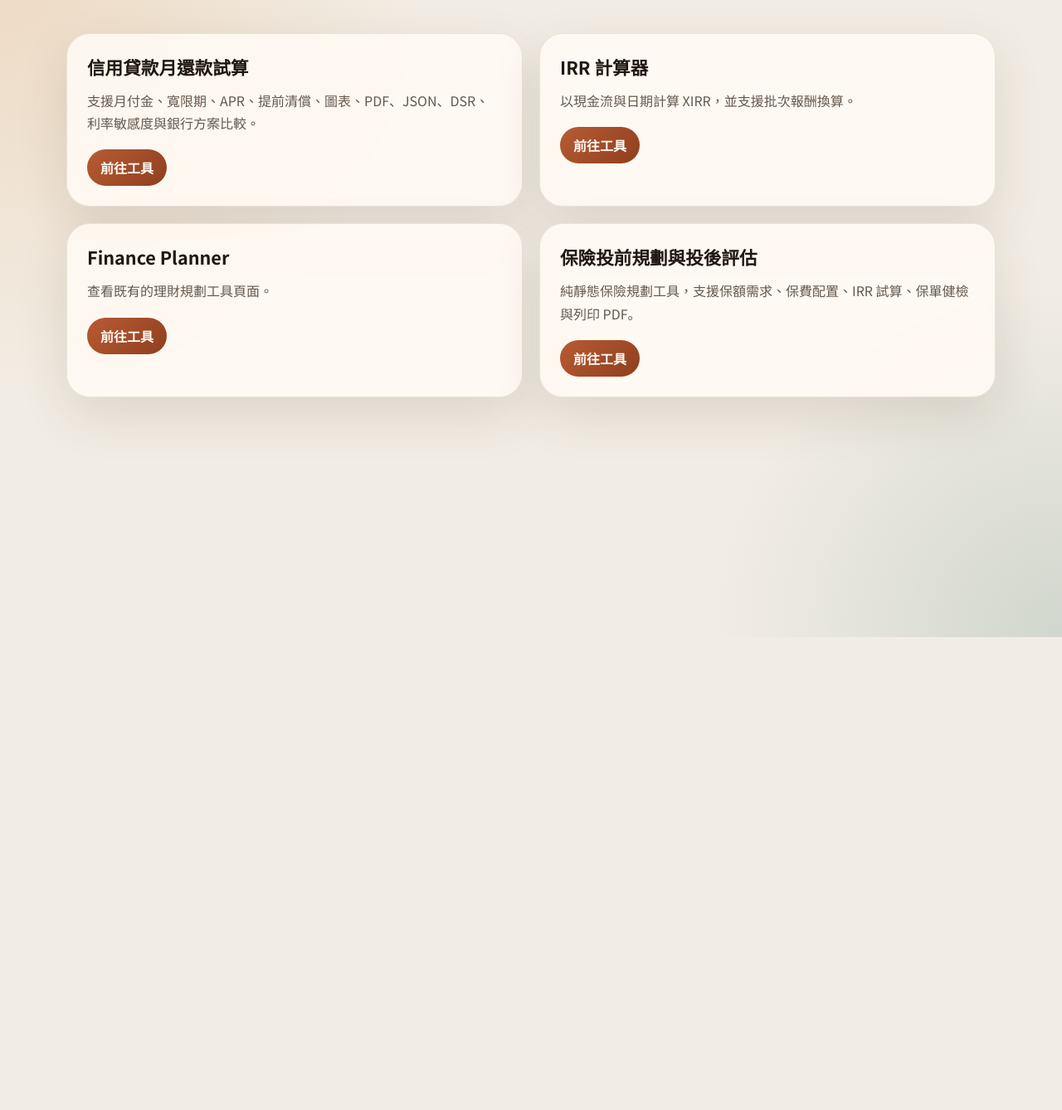
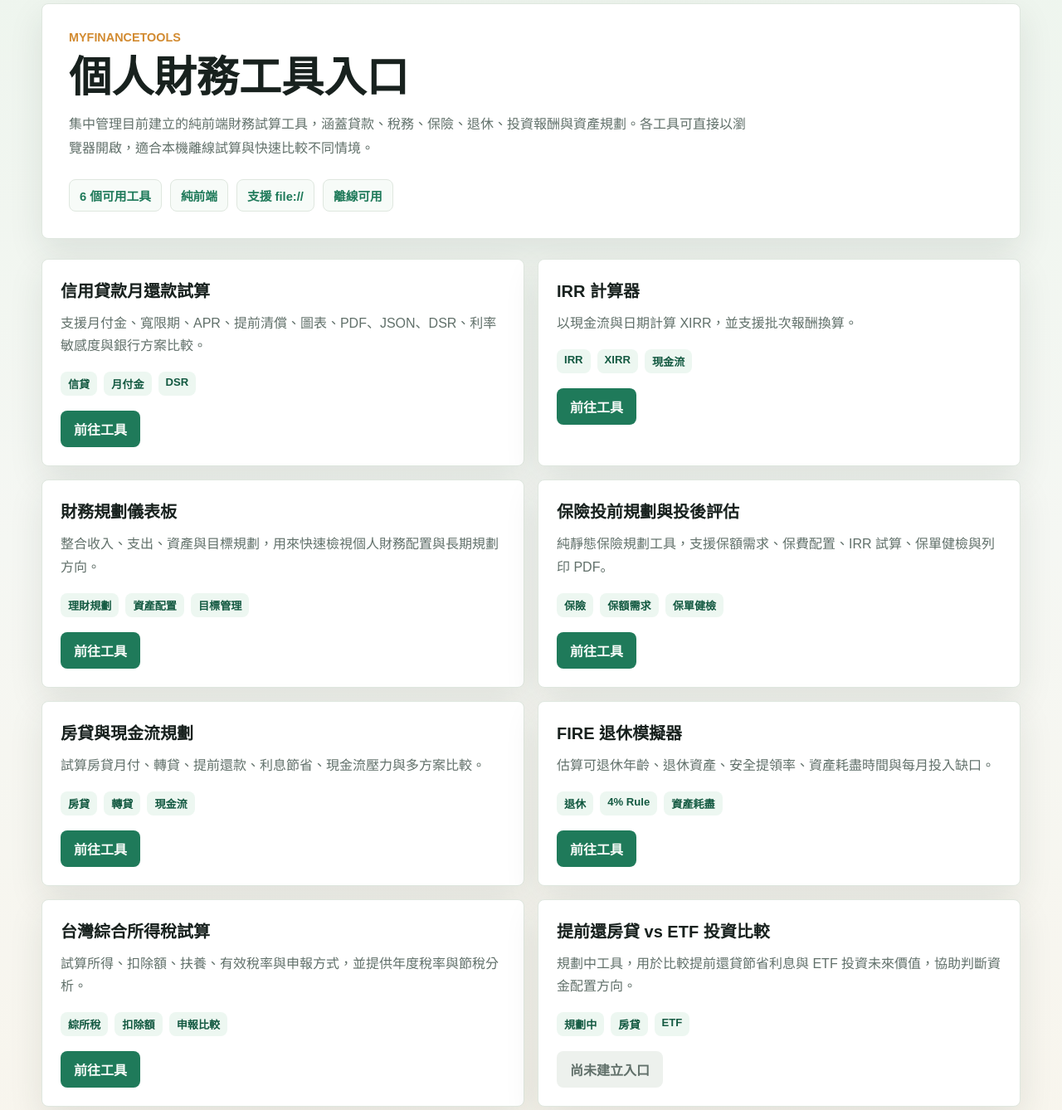
Before and after one commit to archer0615/MyFinanceTools, a plain HTML site: page index.html in a window 1280 px wide. Shown: the part 32-1370 px from the top of the page at 83% size. Before the commit the page ends 800 px from the top, so only its background shows below. Drawn offline with Linux system fonts and the light colour scheme.

Commit message:
UPDATE 首頁

```diff
--- a/index.html
+++ b/index.html
@@ -3,105 +3,174 @@
 <head>
   <meta charset="UTF-8">
   <meta name="viewport" content="width=device-width, initial-scale=1.0">
-  <title>Other Tools</title>
-  <link rel="preconnect" href="https://fonts.googleapis.com">
-  <link rel="preconnect" href="https://fonts.gstatic.com" crossorigin>
-  <link href="https://fonts.googleapis.com/css2?family=Noto+Sans+TC:wght@400;500;700;800&family=Space+Grotesk:wght@500;700&display=swap" rel="stylesheet">
+  <title>MyFinanceTools</title>
   <style>
     :root {
-      --bg: #f2ede4;
-      --text: #21170f;
-      --muted: #65584d;
-      --panel: rgba(255, 250, 243, 0.9);
-      --panel-border: rgba(93, 70, 50, 0.12);
-      --primary: #b85b34;
-      --secondary: #215f59;
-      --shadow: 0 22px 60px rgba(63, 41, 18, 0.12);
+      --bg: #f5f7f3;
+      --text: #18211e;
+      --muted: #61706a;
+      --panel: #ffffff;
+      --panel-border: #dfe7df;
+      --primary: #1f7a5a;
+      --secondary: #d28b31;
+      --shadow: 0 16px 42px rgba(28, 50, 42, 0.1);
     }
 
     * { box-sizing: border-box; }
     body {
       margin: 0;
       min-height: 100vh;
-      font-family: "Noto Sans TC", sans-serif;
+      font-family: Arial, "Microsoft JhengHei", "Noto Sans TC", sans-serif;
       color: var(--text);
-      background:
-        radial-gradient(circle at top left, rgba(220, 141, 66, 0.2), transparent 34%),
-        radial-gradient(circle at bottom right, rgba(33, 95, 89, 0.16), transparent 28%),
-        var(--bg);
+      background: linear-gradient(180deg, #eef5ee 0%, var(--bg) 48%, #f8f5ed 100%);
     }
 
     a { color: inherit; text-decoration: none; }
-    .page { width: min(1120px, calc(100% - 32px)); margin: 0 auto; padding: 48px 0 72px; }
+    .page { width: min(1180px, calc(100% - 32px)); margin: 0 auto; padding: 36px 0 64px; }
     .hero, .card {
       background: var(--panel);
       border: 1px solid var(--panel-border);
-      border-radius: 28px;
+      border-radius: 8px;
       box-shadow: var(--shadow);
-      backdrop-filter: blur(16px);
     }
-    .hero { padding: 40px; }
+    .hero { padding: 32px; }
     .eyebrow {
       margin: 0 0 12px;
       text-transform: uppercase;
-      letter-spacing: 0.14em;
+      letter-spacing: 0;
       color: var(--secondary);
-      font: 700 0.78rem "Space Grotesk", sans-serif;
+      font-weight: 800;
+      font-size: 0.9rem;
     }
-    h1 { margin: 0; font-size: clamp(2.1rem, 4vw, 4rem); line-height: 1.1; }
-    .subtitle { margin: 16px 0 0; max-width: 760px; color: var(--muted); line-height: 1.8; }
+    h1 { margin: 0; font-size: clamp(2rem, 4vw, 3.4rem); line-height: 1.12; letter-spacing: 0; }
+    .subtitle { margin: 14px 0 0; max-width: 820px; color: var(--muted); line-height: 1.8; }
+    .summary {
+      display: flex;
+      flex-wrap: wrap;
+      gap: 10px;
+      margin-top: 22px;
+    }
+    .summary span {
+      padding: 8px 12px;
+      border: 1px solid var(--panel-border);
+      border-radius: 8px;
+      color: var(--primary);
+      background: #f7fbf8;
+      font-weight: 700;
+      font-size: 0.92rem;
+    }
     .grid {
       display: grid;
       grid-template-columns: repeat(2, minmax(0, 1fr));
-      gap: 20px;
+      gap: 16px;
       margin-top: 24px;
     }
-    .card { padding: 24px; }
-    .card h2 { margin: 0; font-size: 1.35rem; }
+    .card { padding: 22px; }
+    .card h2 { margin: 0; font-size: 1.25rem; letter-spacing: 0; }
     .card p { margin: 12px 0 18px; color: var(--muted); line-height: 1.7; }
+    .meta {
+      display: flex;
+      flex-wrap: wrap;
+      gap: 8px;
+      margin-bottom: 18px;
+    }
+    .meta span {
+      padding: 5px 9px;
+      border-radius: 8px;
+      color: #135941;
+      background: #edf7f1;
+      font-size: 0.82rem;
+      font-weight: 700;
+    }
     .link {
       display: inline-block;
       padding: 10px 16px;
-      border-radius: 999px;
-      background: linear-gradient(135deg, var(--primary), #8f3f1e);
-      color: #fff9f4;
+      border-radius: 8px;
+      background: var(--primary);
+      color: #f7fbf8;
       font-weight: 700;
+    }
+    .link.disabled {
+      color: #61706a;
+      background: #edf1ed;
+      cursor: default;
     }
     @media (max-width: 720px) {
       .page { width: min(100% - 20px, 100%); padding: 20px 0 44px; }
-      .hero, .card { border-radius: 22px; }
-      .hero, .card { padding: 22px; }
+      .hero, .card { padding: 20px; }
       .grid { grid-template-columns: 1fr; }
     }
   </style>
 </head>
 <body>
   <main class="page">
-
+    <section class="hero">
+      <p class="eyebrow">MyFinanceTools</p>
+      <h1>個人財務工具入口</h1>
+      <p class="subtitle">集中管理目前建立的純前端財務試算工具，涵蓋貸款、稅務、保險、退休、投資報酬與資產規劃。各工具可直接以瀏覽器開啟，適合本機離線試算與快速比較不同情境。</p>
+      <div class="summary" aria-label="工具摘要">
+        <span>6 個可用工具</span>
+        <span>純前端</span>
+        <span>支援 file://</span>
+        <span>離線可用</span>
+      </div>
+    </section>
 
     <section class="grid">
       <article class="card">
         <h2>信用貸款月還款試算</h2>
         <p>支援月付金、寬限期、APR、提前清償、圖表、PDF、JSON、DSR、利率敏感度與銀行方案比較。</p>
+        <div class="meta"><span>信貸</span><span>月付金</span><span>DSR</span></div>
         <a class="link" href="./CreditLoanCalculator/index.html">前往工具</a>
       </article>
 
       <article class="card">
         <h2>IRR 計算器</h2>
         <p>以現金流與日期計算 XIRR，並支援批次報酬換算。</p>
+        <div class="meta"><span>IRR</span><span>XIRR</span><span>現金流</span></div>
         <a class="link" href="./IRRCalculator/index.html">前往工具</a>
       </article>
 
       <article class="card">
-        <h2>Finance Planner</h2>
-        <p>查看既有的理財規劃工具頁面。</p>
+        <h2>財務規劃儀表板</h2>
+        <p>整合收入、支出、資產與目標規劃，用來快速檢視個人財務配置與長期規劃方向。</p>
+        <div class="meta"><span>理財規劃</span><span>資產配置</span><span>目標管理</span></div>
         <a class="link" href="./FinancePlanner/index.html">前往工具</a>
       </article>
 
       <article class="card">
         <h2>保險投前規劃與投後評估</h2>
         <p>純靜態保險規劃工具，支援保額需求、保費配置、IRR 試算、保單健檢與列印 PDF。</p>
+        <div class="meta"><span>保險</span><span>保額需求</span><span>保單健檢</span></div>
         <a class="link" href="./InsurancePlanner/index.html">前往工具</a>
+      </article>
+
+      <article class="card">
+        <h2>房貸與現金流規劃</h2>
+        <p>試算房貸月付、轉貸、提前還款、利息節省、現金流壓力與多方案比較。</p>
+        <div class="meta"><span>房貸</span><span>轉貸</span><span>現金流</span></div>
+        <a class="link" href="./HomeLoan/index.html">前往工具</a>
+      </article>
+
+      <article class="card">
+        <h2>FIRE 退休模擬器</h2>
+        <p>估算可退休年齡、退休資產、安全提領率、資產耗盡時間與每月投入缺口。</p>
+        <div class="meta"><span>退休</span><span>4% Rule</span><span>資產耗盡</span></div>
+        <a class="link" href="./FireEmulator/index.html">前往工具</a>
+      </article>
+
+      <article class="card">
+        <h2>台灣綜合所得稅試算</h2>
+        <p>試算所得、扣除額、扶養、有效稅率與申報方式，並提供年度稅率與節稅分析。</p>
+        <div class="meta"><span>綜所稅</span><span>扣除額</span><span>申報比較</span></div>
+        <a class="link" href="./IncomeTax/index.html">前往工具</a>
+      </article>
+
+      <article class="card">
+        <h2>提前還房貸 vs ETF 投資比較</h2>
+        <p>規劃中工具，用於比較提前還貸節省利息與 ETF 投資未來價值，協助判斷資金配置方向。</p>
+        <div class="meta"><span>規劃中</span><span>房貸</span><span>ETF</span></div>
+        <span class="link disabled">尚未建立入口</span>
       </article>
 
     </section>
```
